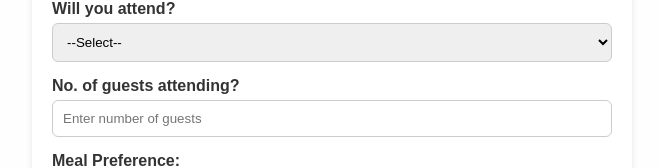
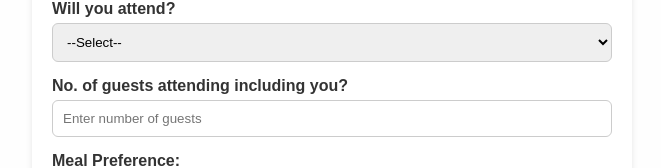
Before and after one commit to nishithavamshi/rsvp-site, a plain HTML site: page form.html in a window 1280 px wide. Shown: the part 353-521 px from the top of the page, without its empty margins (308-969 px from the left). Drawn offline with Linux system fonts and the light colour scheme.

Commit message:
Initial RSVP invite site

```diff
--- a/form.html
+++ b/form.html
@@ -84,7 +84,7 @@
       <option>No</option>
     </select>
 
-    <label>No. of guests attending?</label>
+    <label>No. of guests attending including you?</label>
     <input
       type="number"
       name="guests"
```
